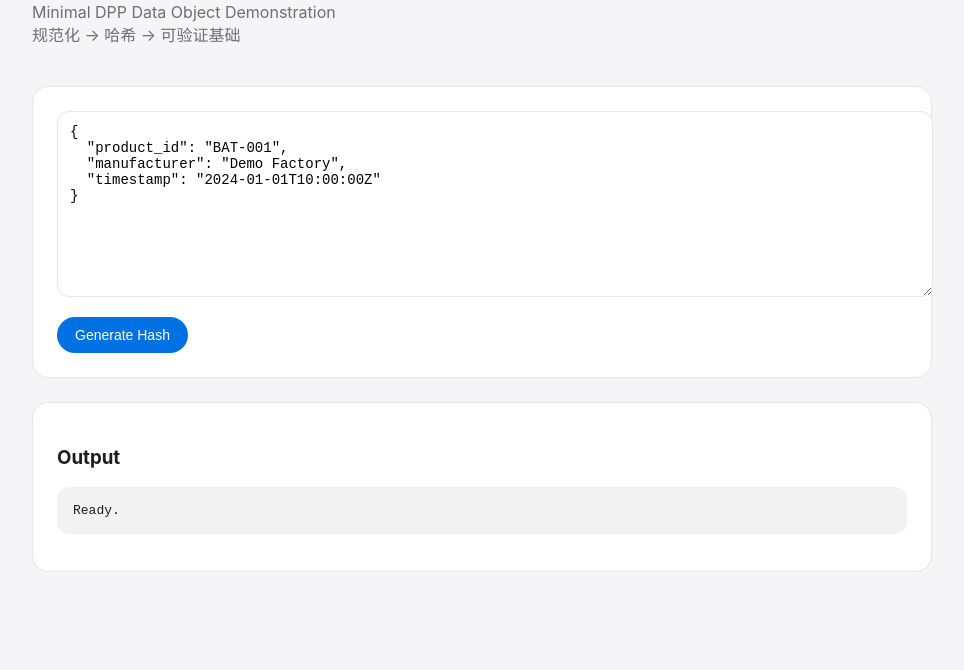
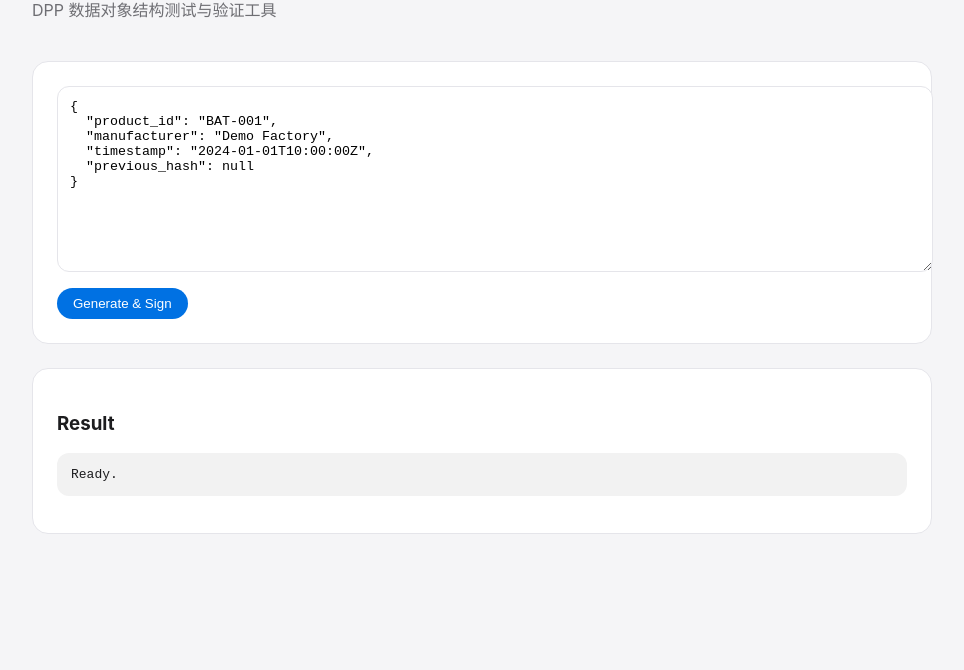
Before and after one commit to joy7758/redrock-opendpp-core, a website: page demo/index.html in a window 1280 px wide. Shown: the part 130-800 px from the top of the page, without its empty margins (158-1122 px from the left). Drawn offline with Linux system fonts and the light colour scheme.

Commit message:
feat: upgrade demo to DPP sandbox (schema + sign + verify)

```diff
--- a/demo/index.html
+++ b/demo/index.html
@@ -2,93 +2,69 @@
 <html lang="zh">
 <head>
 <meta charset="UTF-8">
-<title>RedRock OpenDPP Demo</title>
+<title>OpenDPP Sandbox</title>
 <style>
-:root {
-  --bg: #f5f5f7;
-  --card: #ffffff;
-  --text: #1d1d1f;
-  --muted: #6e6e73;
-  --accent: #0071e3;
-  --border: #e5e5ea;
+:root{
+ --bg:#f5f5f7;
+ --card:#fff;
+ --text:#1d1d1f;
+ --muted:#6e6e73;
+ --accent:#0071e3;
+ --border:#e5e5ea;
 }
-
-body {
-  margin: 0;
-  background: var(--bg);
-  font-family: -apple-system, BlinkMacSystemFont, "SF Pro Text",
-               "Helvetica Neue", Arial, sans-serif;
-  color: var(--text);
+body{
+ margin:0;
+ background:var(--bg);
+ font-family:-apple-system,BlinkMacSystemFont,"SF Pro Text",Arial;
+ color:var(--text);
 }
-
-.container {
-  max-width: 900px;
-  margin: 80px auto;
-  padding: 0 24px;
+.container{
+ max-width:900px;
+ margin:80px auto;
+ padding:0 24px;
 }
-
-h1 {
-  font-size: 36px;
-  font-weight: 600;
-  margin-bottom: 8px;
+h1{font-size:34px;margin-bottom:6px;}
+.subtitle{color:var(--muted);margin-bottom:40px;}
+.card{
+ background:var(--card);
+ border:1px solid var(--border);
+ border-radius:16px;
+ padding:24px;
+ margin-bottom:24px;
 }
-
-.subtitle {
-  color: var(--muted);
-  margin-bottom: 40px;
+textarea{
+ width:100%;
+ height:160px;
+ border:1px solid var(--border);
+ border-radius:12px;
+ padding:12px;
+ font-family:monospace;
 }
-
-.card {
-  background: var(--card);
-  border: 1px solid var(--border);
-  border-radius: 16px;
-  padding: 24px;
-  margin-bottom: 24px;
+button{
+ background:var(--accent);
+ color:white;
+ border:none;
+ padding:8px 16px;
+ border-radius:999px;
+ cursor:pointer;
+ margin-top:12px;
 }
-
-textarea {
-  width: 100%;
-  height: 160px;
-  border: 1px solid var(--border);
-  border-radius: 12px;
-  padding: 12px;
-  font-size: 14px;
-  font-family: monospace;
-  resize: vertical;
+pre{
+ background:#f2f2f2;
+ padding:14px;
+ border-radius:12px;
+ font-size:13px;
+ overflow-x:auto;
 }
-
-button {
-  background: var(--accent);
-  color: white;
-  border: none;
-  padding: 10px 18px;
-  border-radius: 999px;
-  font-size: 14px;
-  cursor: pointer;
-  margin-top: 16px;
-}
-
-button:hover {
-  opacity: 0.9;
-}
-
-pre {
-  background: #f2f2f2;
-  padding: 16px;
-  border-radius: 12px;
-  font-size: 13px;
-  overflow-x: auto;
-}
+.status-ok{color:green;}
+.status-fail{color:red;}
 </style>
 </head>
 <body>
-
 <div class="container">
-
-<h1>OpenDPP Core</h1>
+<h1>OpenDPP Sandbox</h1>
 <div class="subtitle">
-Minimal DPP Data Object Demonstration<br>
-规范化 → 哈希 → 可验证基础
+DPP 数据对象结构测试与验证工具
 </div>
 
 <div class="card">
@@ -96,38 +72,79 @@ Minimal DPP Data Object Demonstration<br>
 {
   "product_id": "BAT-001",
   "manufacturer": "Demo Factory",
-  "timestamp": "2024-01-01T10:00:00Z"
+  "timestamp": "2024-01-01T10:00:00Z",
+  "previous_hash": null
 }
 </textarea>
-
-<button onclick="generate()">Generate Hash</button>
+<button onclick="process()">Generate & Sign</button>
 </div>
 
 <div class="card">
-<h3>Output</h3>
+<h3>Result</h3>
 <pre id="output">Ready.</pre>
 </div>
 
 </div>
 
 <script>
-async function sha256(message) {
-  const msgBuffer = new TextEncoder().encode(message);
-  const hashBuffer = await crypto.subtle.digest('SHA-256', msgBuffer);
-  const hashArray = Array.from(new Uint8Array(hashBuffer));
-  return hashArray.map(b => b.toString(16).padStart(2, '0')).join('');
+let keyPair;
+
+async function generateKey() {
+  keyPair = await crypto.subtle.generateKey(
+    { name: "Ed25519" },
+    true,
+    ["sign", "verify"]
+  );
 }
 
-async function generate() {
+function canonicalize(obj) {
+  return JSON.stringify(obj, Object.keys(obj).sort());
+}
+
+async function sha256(message) {
+  const buffer = new TextEncoder().encode(message);
+  const hash = await crypto.subtle.digest("SHA-256", buffer);
+  return Array.from(new Uint8Array(hash))
+    .map(b => b.toString(16).padStart(2,"0")).join("");
+}
+
+async function sign(message) {
+  const buffer = new TextEncoder().encode(message);
+  const signature = await crypto.subtle.sign("Ed25519", keyPair.privateKey, buffer);
+  return btoa(String.fromCharCode(...new Uint8Array(signature)));
+}
+
+async function verify(message, signature) {
+  const buffer = new TextEncoder().encode(message);
+  const sigBuffer = Uint8Array.from(atob(signature), c => c.charCodeAt(0));
+  return await crypto.subtle.verify("Ed25519", keyPair.publicKey, sigBuffer, buffer);
+}
+
+async function process() {
   try {
-    const input = document.getElementById("input").value;
-    const obj = JSON.parse(input);
-    const canonical = JSON.stringify(obj);
+    if (!keyPair) await generateKey();
+
+    const input = JSON.parse(document.getElementById("input").value);
+
+    if (!input.product_id || !input.manufacturer) {
+      document.getElementById("output").innerHTML =
+        "<span class='status-fail'>Schema validation failed: missing required fields</span>";
+      return;
+    }
+
+    const canonical = canonicalize(input);
     const hash = await sha256(canonical);
+    const signature = await sign(hash);
+    const verified = await verify(hash, signature);
 
-    document.getElementById("output").textContent =
+    document.getElementById("output").innerHTML =
       "Canonical JSON:\n" + canonical +
-      "\n\nSHA-256:\n" + hash;
+      "\n\nSHA-256:\n" + hash +
+      "\n\nSignature:\n" + signature +
+      "\n\nVerification: " +
+      (verified
+        ? "<span class='status-ok'>OK</span>"
+        : "<span class='status-fail'>FAILED</span>");
 
   } catch (e) {
     document.getElementById("output").textContent = "Invalid JSON";
```
